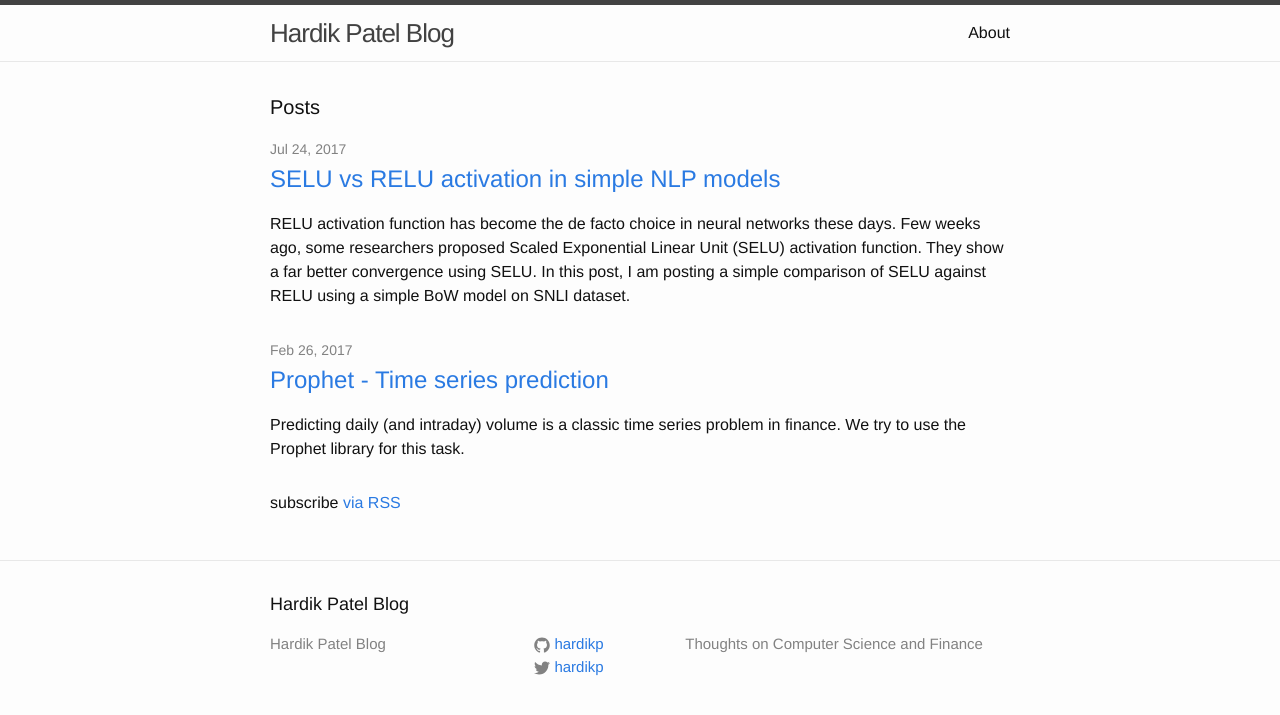
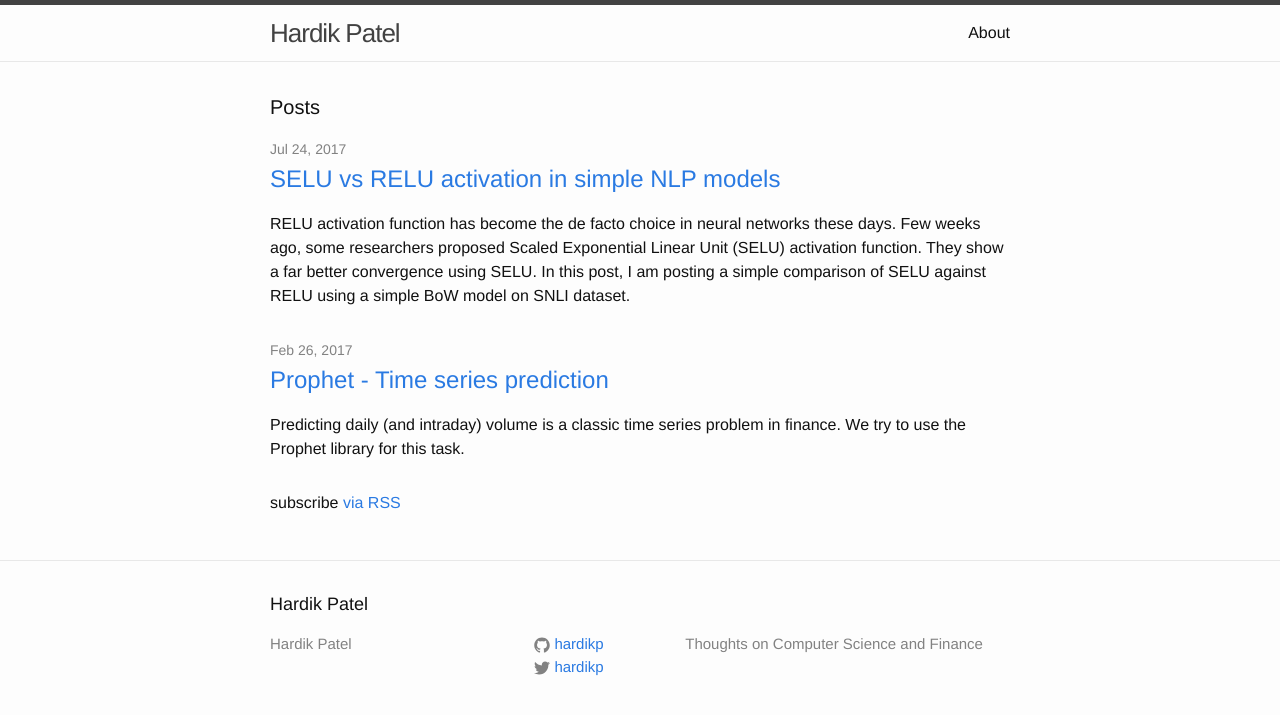
Before and after one commit to hardikp/hardikp.github.io, a Jekyll site: the page built from index.html, in a window 1280 px wide. Shown: the top 715 px of the page. Built offline with Jekyll 4.4.1, drawn with Linux system fonts in a browser that asks for light colours.

Commit message:
Minor change in the config file

```diff
--- a/_config.yml
+++ b/_config.yml
@@ -1,5 +1,5 @@
 # Site settings
-title: Hardik Patel Blog
+title: Hardik Patel
 email:
 description: "Thoughts on Computer Science and Finance"
 baseurl: ""
```
